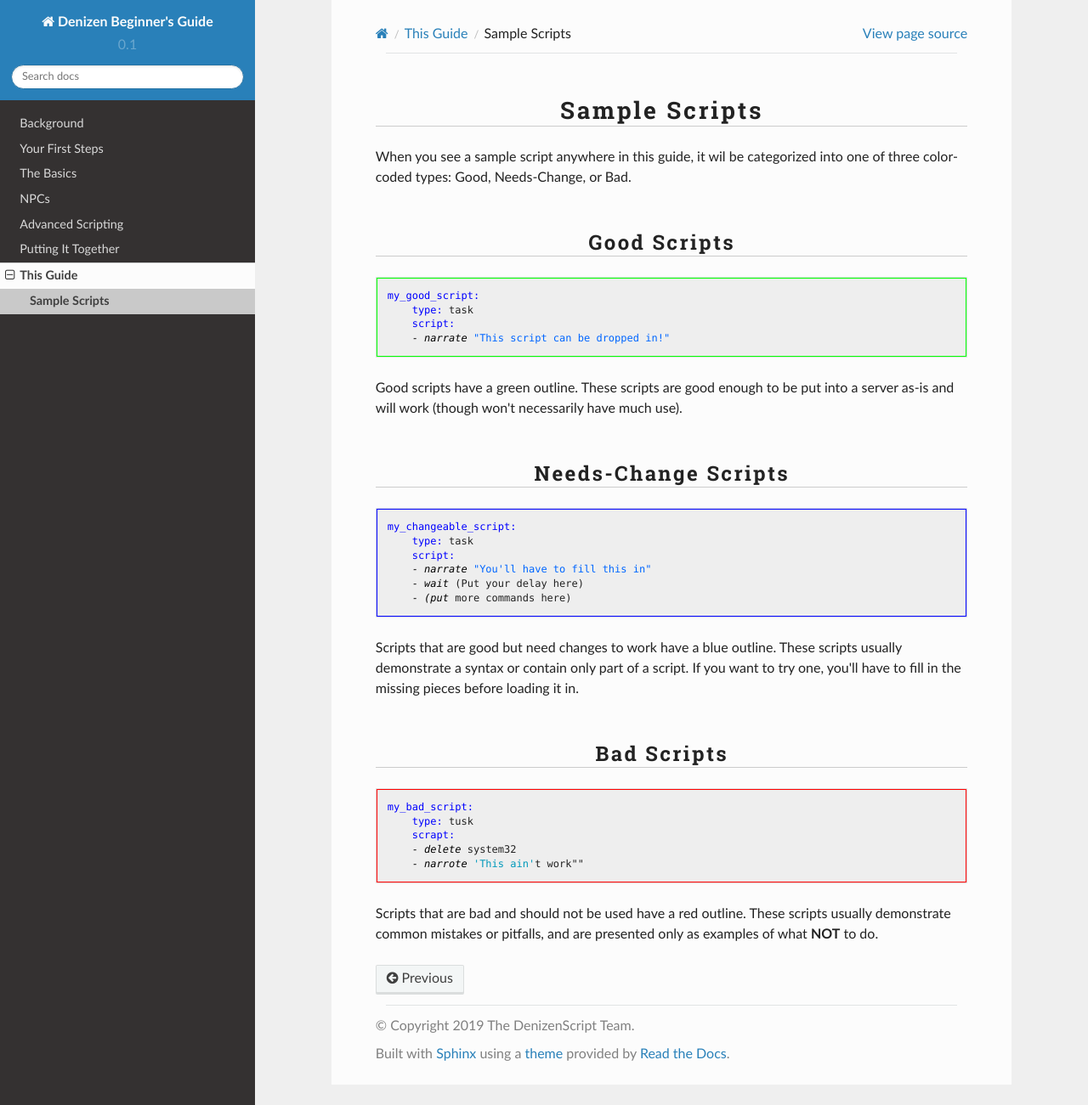
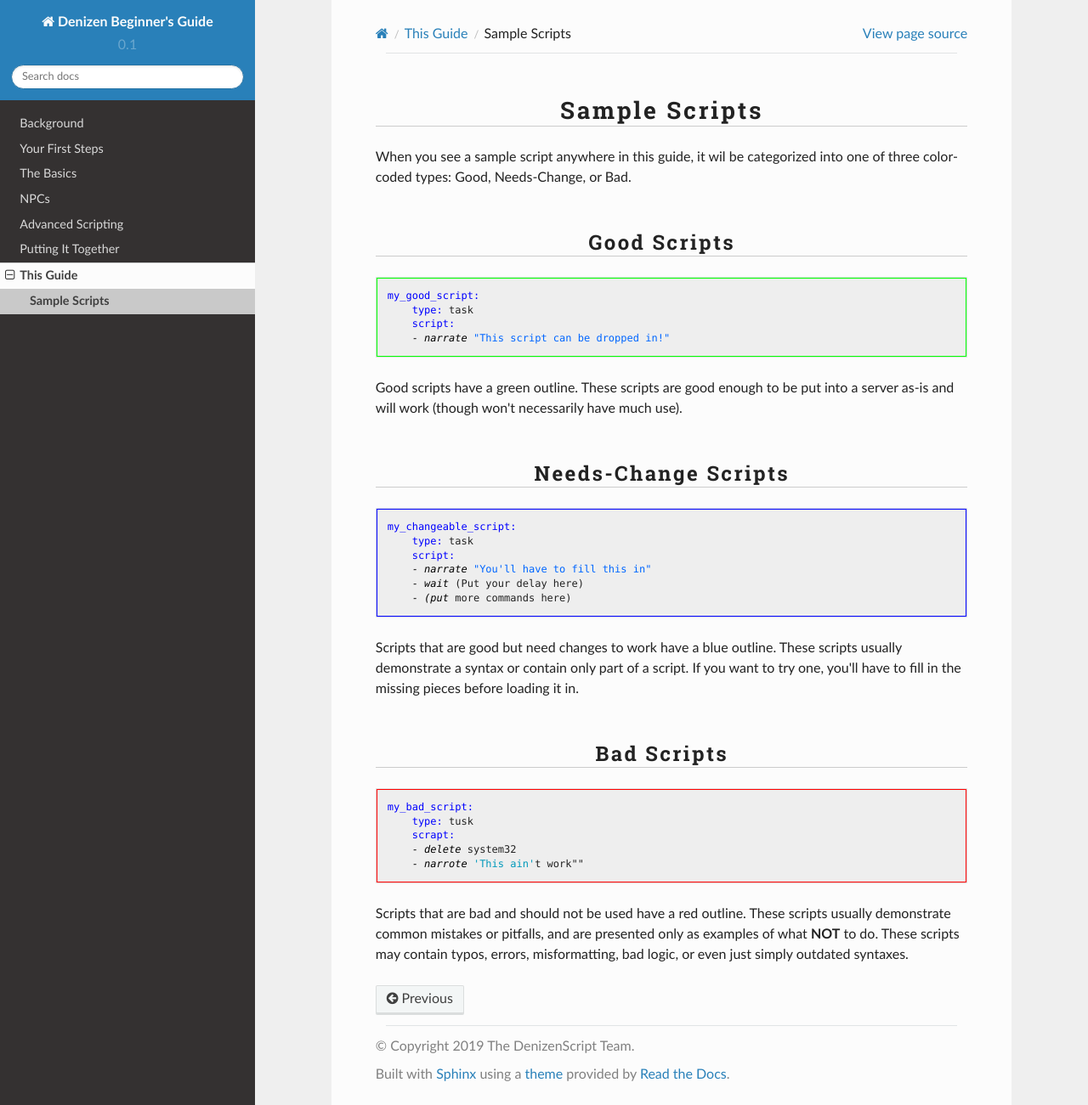
Before and after one commit to DenizenScript/Denizen-Beginners-Guide, a Sphinx documentation site: the page built from source/guides/this-guide/sample-scripts.md, in a window 1280 px wide and 1301 px high. Shown: the whole window at 85% size. Built offline with Sphinx 7.4.7 and the Read the Docs theme 2.0.0, drawn with Linux system fonts in a browser that asks for light colours.

Commit message:
add note to sample-scripts red coloration

````diff
--- a/source/guides/this-guide/sample-scripts.md
+++ b/source/guides/this-guide/sample-scripts.md
@@ -37,4 +37,4 @@ my_bad_script:
     - narrote 'This ain't work""
 ```
 
-Scripts that are bad and should not be used have a red outline. These scripts usually demonstrate common mistakes or pitfalls, and are presented only as examples of what **NOT** to do.
+Scripts that are bad and should not be used have a red outline. These scripts usually demonstrate common mistakes or pitfalls, and are presented only as examples of what **NOT** to do. These scripts may contain typos, errors, misformatting, bad logic, or even just simply outdated syntaxes.
````
